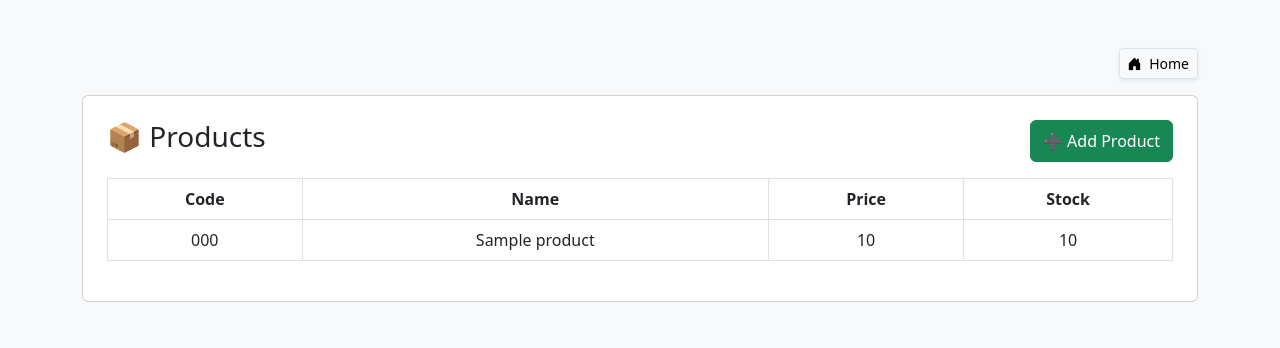
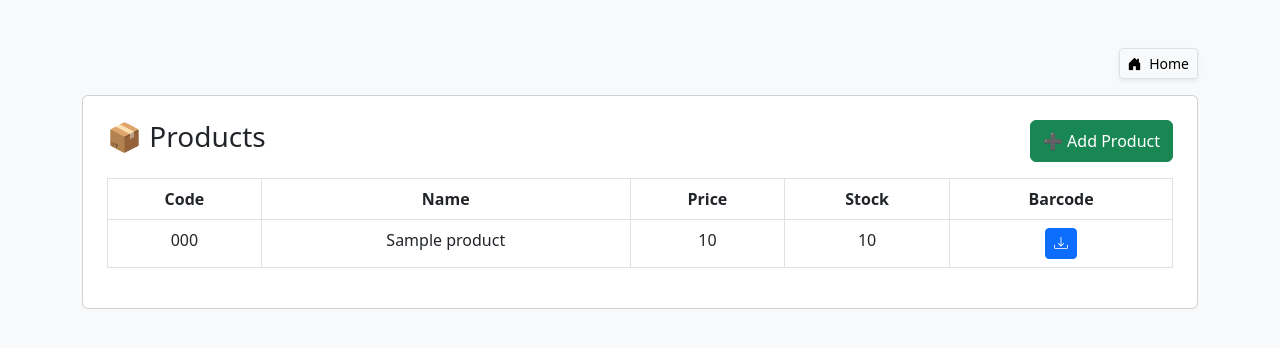
Before and after one commit to jaymedeveloper/Shop-Management, a Flask app: page /products in a window 1280 px wide. Shown: the top 348 px of the page. Run offline with Flask 3, Linux system fonts and the light colour scheme; a database or web service that is not in the repository returns one stand-in record (values such as "Sample title"); some libraries are stand-ins or nearby versions.

Commit message:
Update products.html

```diff
--- a/templates/products.html
+++ b/templates/products.html
@@ -46,6 +46,7 @@
                         <th>Name</th>
                         <th>Price</th>
                         <th>Stock</th>
+                        <th>Barcode</th>
                     </tr>
                 </thead>
                 <tbody>
@@ -55,6 +56,11 @@
                         <td>{{ p[1] }}</td>
                         <td>{{ p[2] }}</td>
                         <td>{{ p[3] }}</td>
+                        <td>
+                            <a href="/download-barcode/{{ p[0] }}" class="btn btn-sm btn-primary">
+                                <i class="bi bi-download"></i>
+                            </a>
+                        </td>
                     </tr>
                     {% endfor %}
                 </tbody>
```
